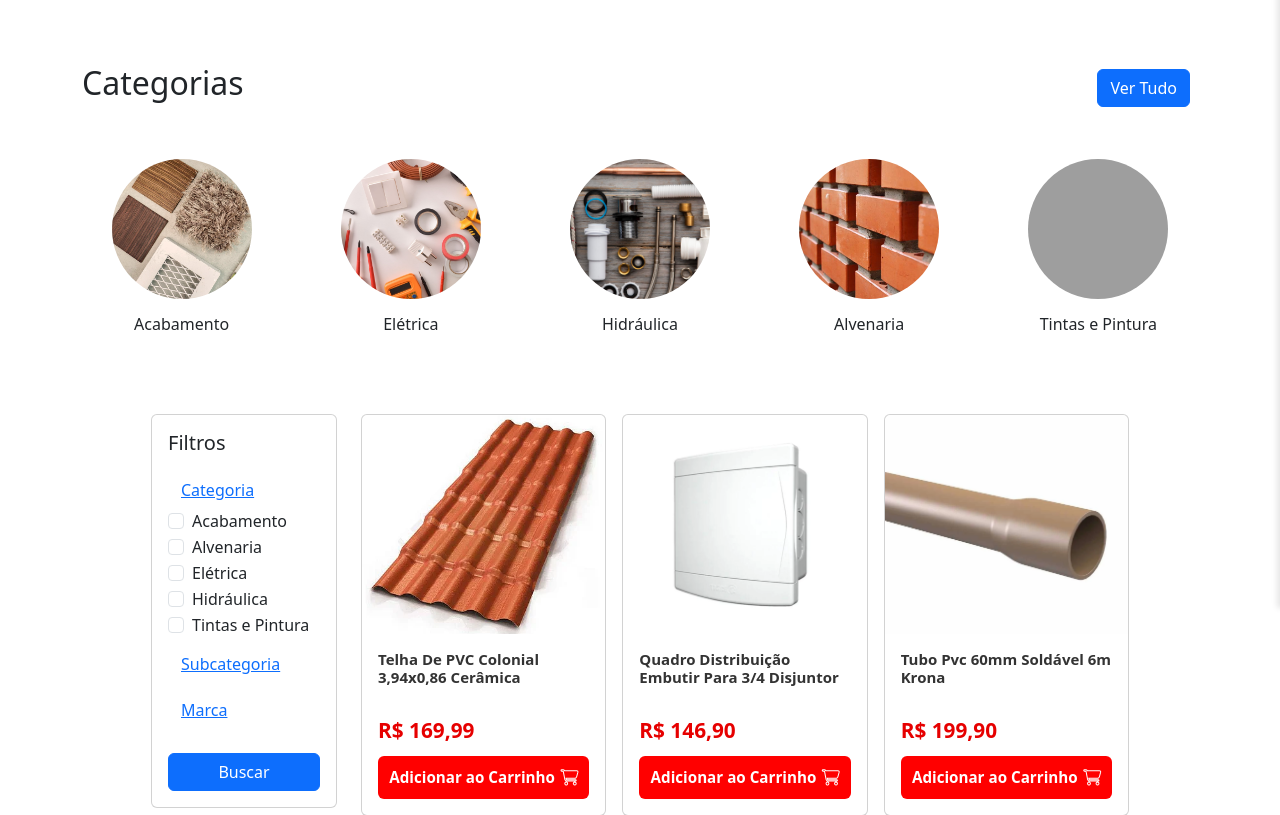
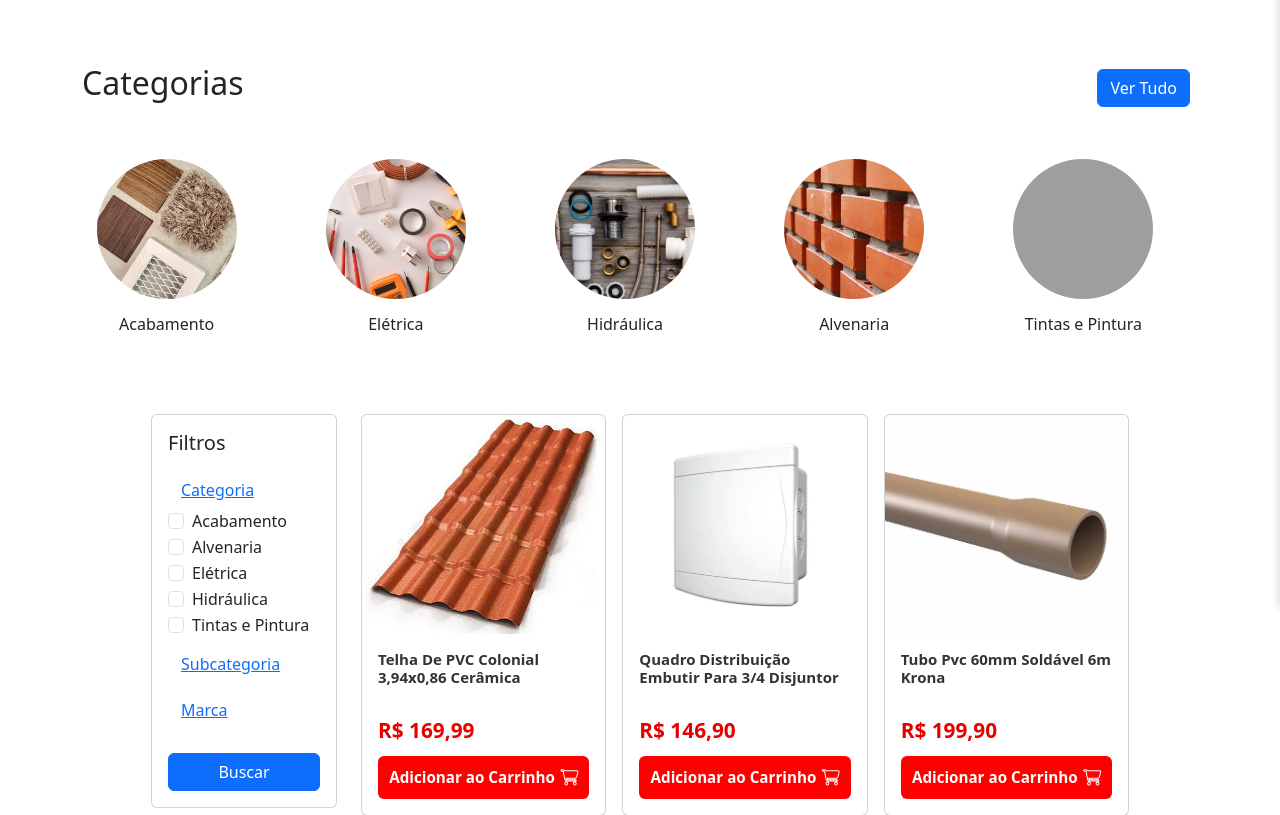
Before and after one commit to RafaelMarques159/TCC, a PHP site: page /TCC/produtos.php in a window 1280 px wide. Shown: the part 192-1007 px from the top of the page. Run offline with PHP 8.4, Linux system fonts and the light colour scheme; data comes from the database, SQL or seed files in the repository; some libraries are stand-ins or nearby versions; grey boxes are pictures that could not be loaded.

Commit message:
UPDATE REAKL

```diff
--- a/produtos.css
+++ b/produtos.css
@@ -175,8 +175,6 @@
   min-height: 45px;
   margin-bottom: 20px;
 }
-
-.swiper-wrapper {
-    display: flex;
-    transform: translate3d(0px, 0, 0);
+.category-carousel .swiper-wrapper {
+    justify-content: center !important;
 }
```
